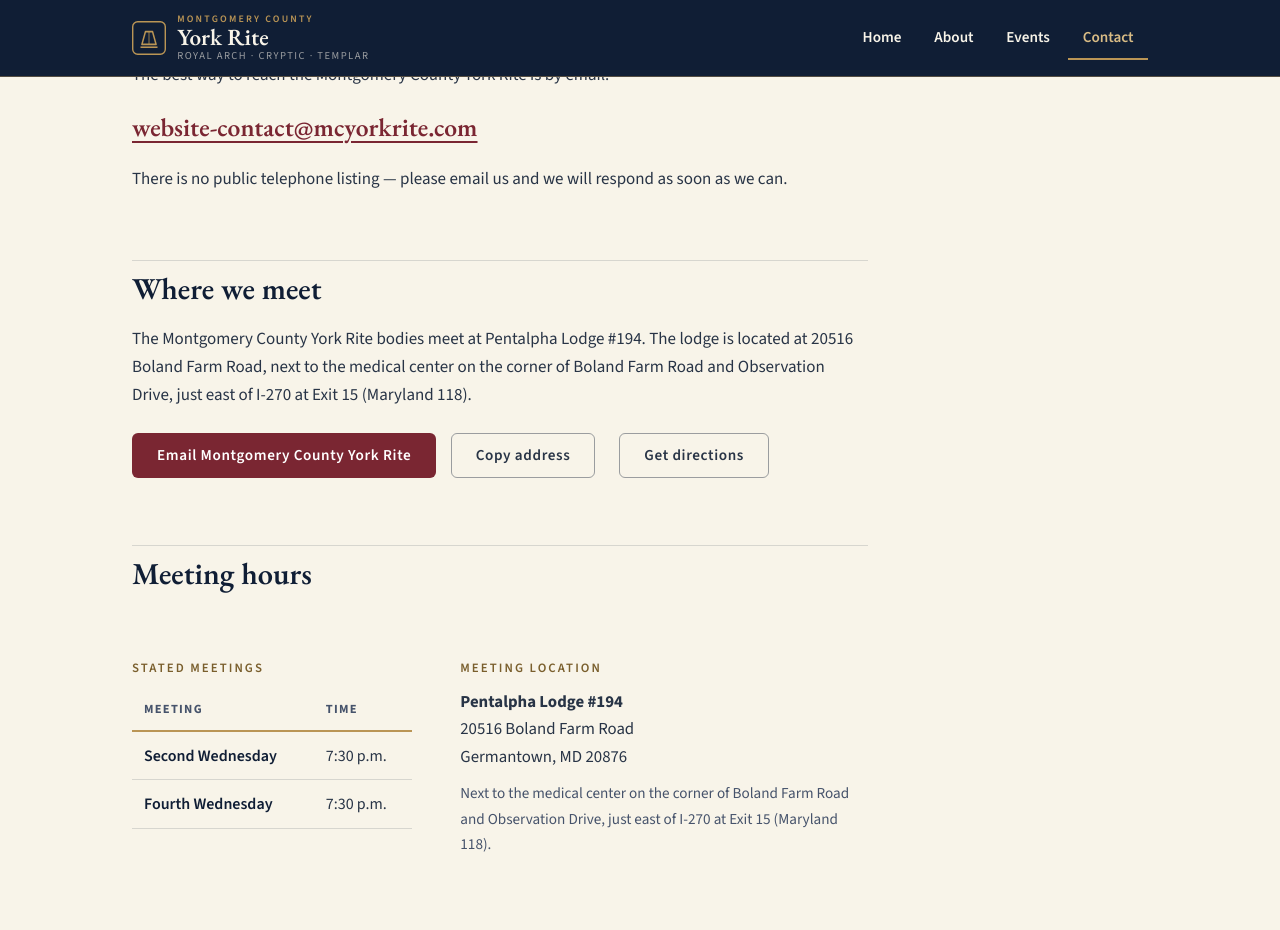
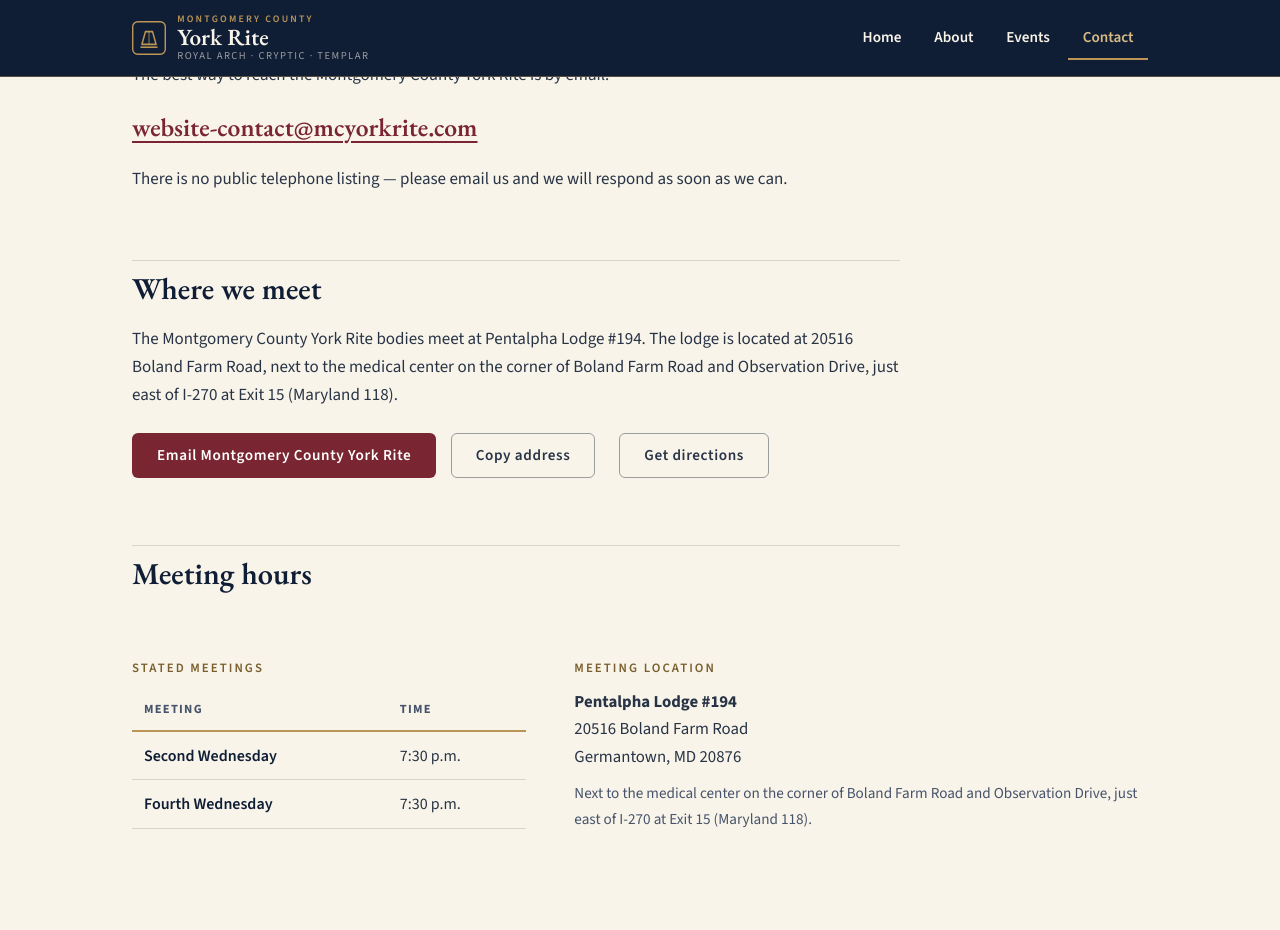
Before and after one commit to Montgomery-County-York-Rite/mcyorkrite.com, a Jekyll site: the page built from contact/index.md, in a window 1280 px wide and 1400 px high, scrolled down 468 px. Shown: the top 930 px of the window. Built offline with Jekyll 4.4.1, drawn with Linux system fonts in a browser that asks for light colours.

Commit message:
Widen content pages: full-width components, measured text
The prose wrapper capped every block on About/Events/Contact at the
46rem reading measure, squeezing the body-card grid, calendar embed,
meeting info, and map on wide screens. Text keeps a 48rem measure;
component blocks now span the full container (1016px at desktop).
Verified by rendered-width measurements and a full axe/interaction
re-run (0 violations, 16/16 checks).

```diff
--- a/assets/css/main.css
+++ b/assets/css/main.css
@@ -786,6 +786,18 @@ h1, h2, h3, h4 {
 
 .prose--page {
   padding-block: var(--section-y);
+  max-width: none;
+}
+
+/* Reading measure for running text; component blocks (card grids, calendar,
+   meeting info, map) are exempt so they can use the full container width. */
+.prose--page > p:not(.contact-email),
+.prose--page > h1,
+.prose--page > h2,
+.prose--page > h3,
+.prose--page > ul,
+.prose--page > ol:not(.progression-steps) {
+  max-width: 48rem;
 }
 
 /* 11. Body hero (Chapter / Council / Commandery) */
```
